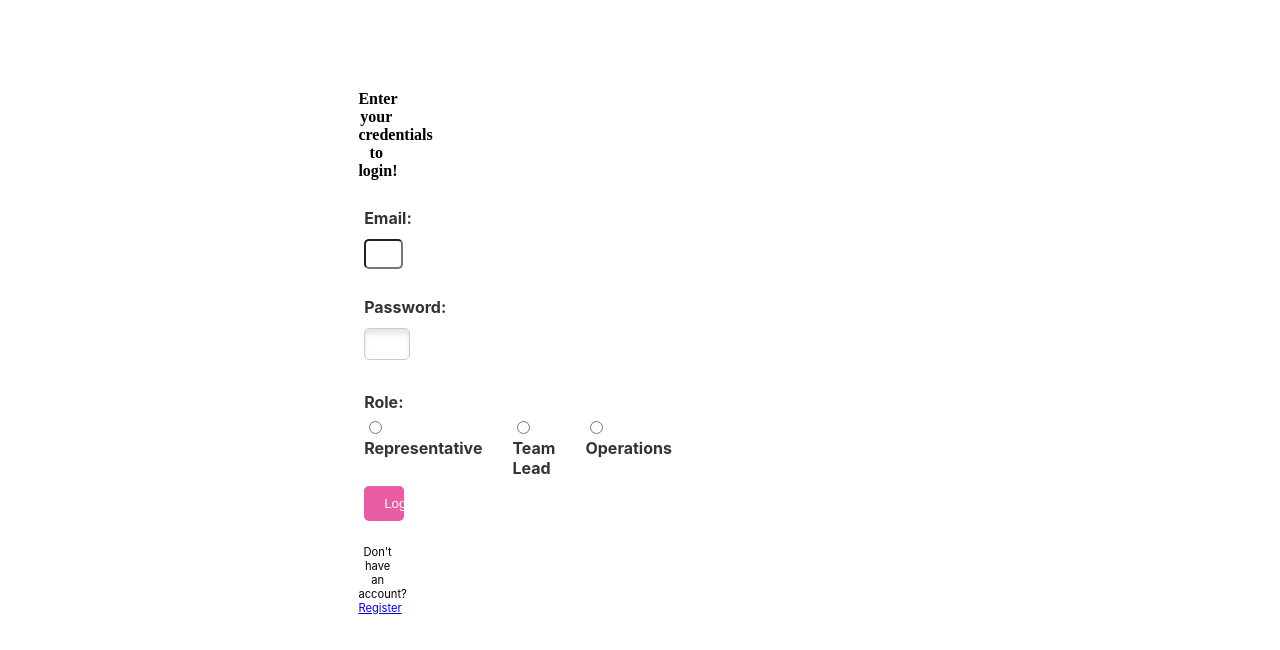
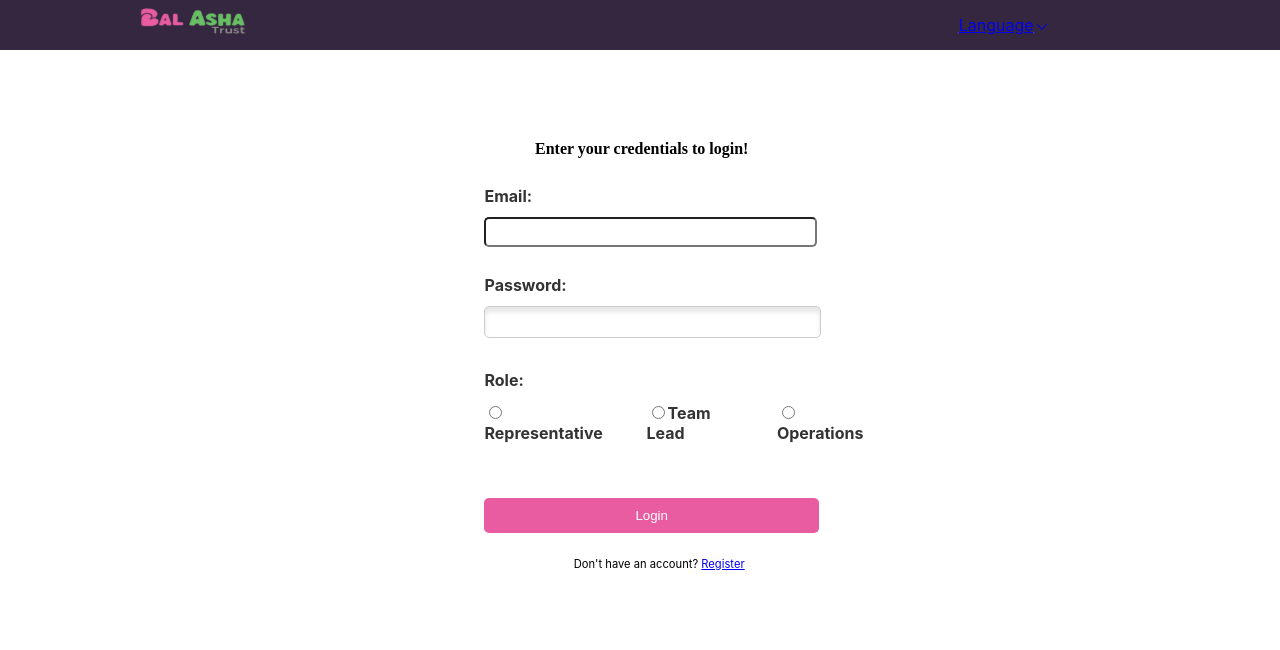
Before and after one commit to CodeToGiveTeam8/frontend, a React (Create React App) app: page /login in a window 1280 px wide. Shown: the top 650 px of the page. Built offline with nearby package versions, Linux system fonts and the light colour scheme.

Commit message:
update login

```diff
--- a/src/Components/CSSstyles/Login.css
+++ b/src/Components/CSSstyles/Login.css
@@ -1,9 +1,9 @@
 .login-box {
   margin-top: 7%;
-  margin-left: 28%;
+  margin-left: 32%;
   /* padding-right: 6%;
   padding-left: 6%; */
-  width: 3%;
+  width: 39%;
 }
 
 .welcome {
--- a/src/Components/Login.jsx
+++ b/src/Components/Login.jsx
@@ -38,6 +38,8 @@ const Login = () => {
   };
 
   return (
+    <div>
+    <Headerl/>
     <div className="login-box">
       <form>
       <h3 className="welcome">Enter your credentials to login!</h3>
@@ -102,6 +104,7 @@ const Login = () => {
         </p>
       </form>
     </div>
+    </div>
   );
 };
 
```
